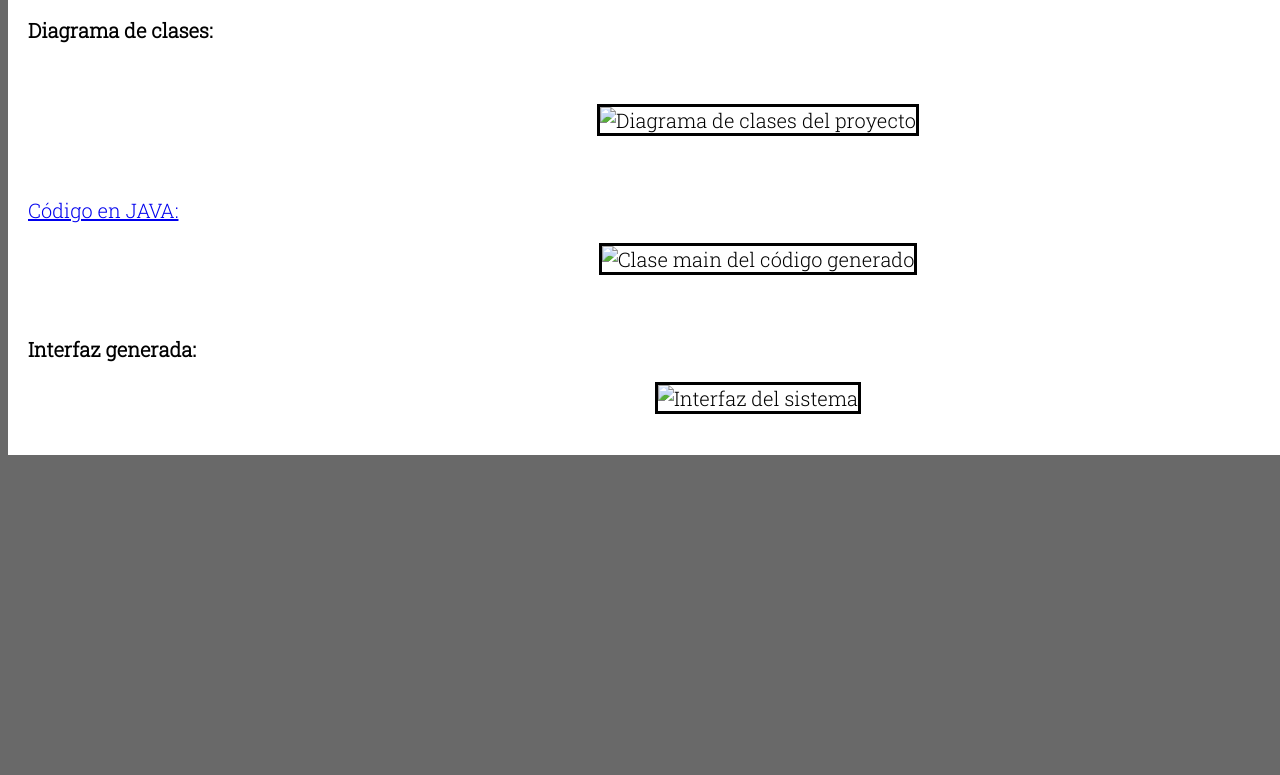
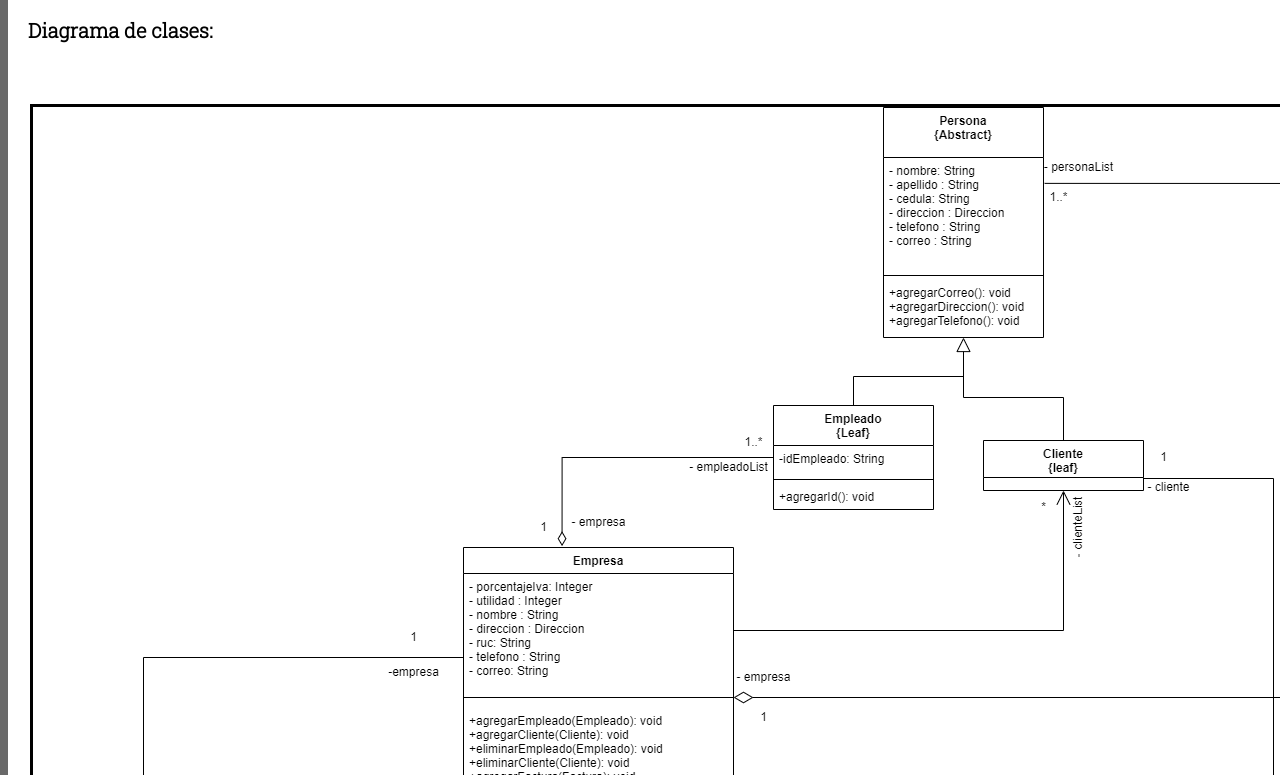
Before and after one commit to DavidCamp0verde/proyecto.github.io, a plain HTML site: page index.html in a window 1280 px wide. Shown: the part 585-1360 px from the top of the page. Before the commit the page ends 1048 px from the top, so only its background shows below. Drawn offline with Linux system fonts and the light colour scheme; a web font is replaced by a local one.

Commit message:
Update index.html

```diff
--- a/index.html
+++ b/index.html
@@ -30,11 +30,11 @@
                 </ol>
                 <p><strong>Diagrama de clases:</strong></p>
                 <br>
-                <p align="center"><img class="imagen" src="imagenes/proyecto.png" alt="Diagrama de clases del proyecto"></p><br>
+                <p align="center"><img class="imagen" src="proyecto.png" alt="Diagrama de clases del proyecto"></p><br>
                 <p><a href="https://github.com/DavidCamp0verde/SistemaDeFacturacion.git"target="_blank" rel="noopener noreferrer">Código en JAVA:</a></p>
-                <p align="center"><img class="imagen" src="imagenes/codigo.png" alt="Clase main del código generado"></p><br>
+                <p align="center"><img class="imagen" src="codigo.png" alt="Clase main del código generado"></p><br>
                 <p><strong>Interfaz generada:</strong></p>
-                <p align="center"><img class="imagen" src="imagenes/interfaz.png" alt="Interfaz del sistema"></p><br>
+                <p align="center"><img class="imagen" src="interfaz.png" alt="Interfaz del sistema"></p><br>
         </div>
 
     </body>
```
